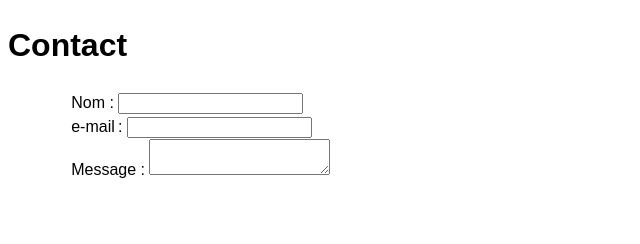
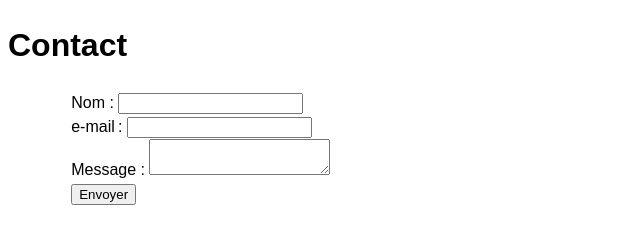
Before and after one commit to dacodemaniak/mon-dev, a plain HTML site: page contact.html in a window 1280 px wide. Shown: the whole page, without its empty margins (0-640 px from the left). Drawn offline with Linux system fonts and the light colour scheme.

Commit message:
update contact form

```diff
--- a/contact.html
+++ b/contact.html
@@ -17,7 +17,7 @@
             <h1>Contact</h1>
 
             <div class="wrapper">
-                <form action="#" method="post">
+                <form action="#" method="post" class="contact-form">
                     <div>
                         <label for="name">Nom :</label>
                         <input type="text" id="name" name="user_name">
@@ -30,6 +30,7 @@
                         <label for="msg">Message :</label>
                         <textarea id="msg" name="user_message"></textarea>
                     </div>
+                    <input type="submit" value="Envoyer">
                 </form>
             </div>
 
```
